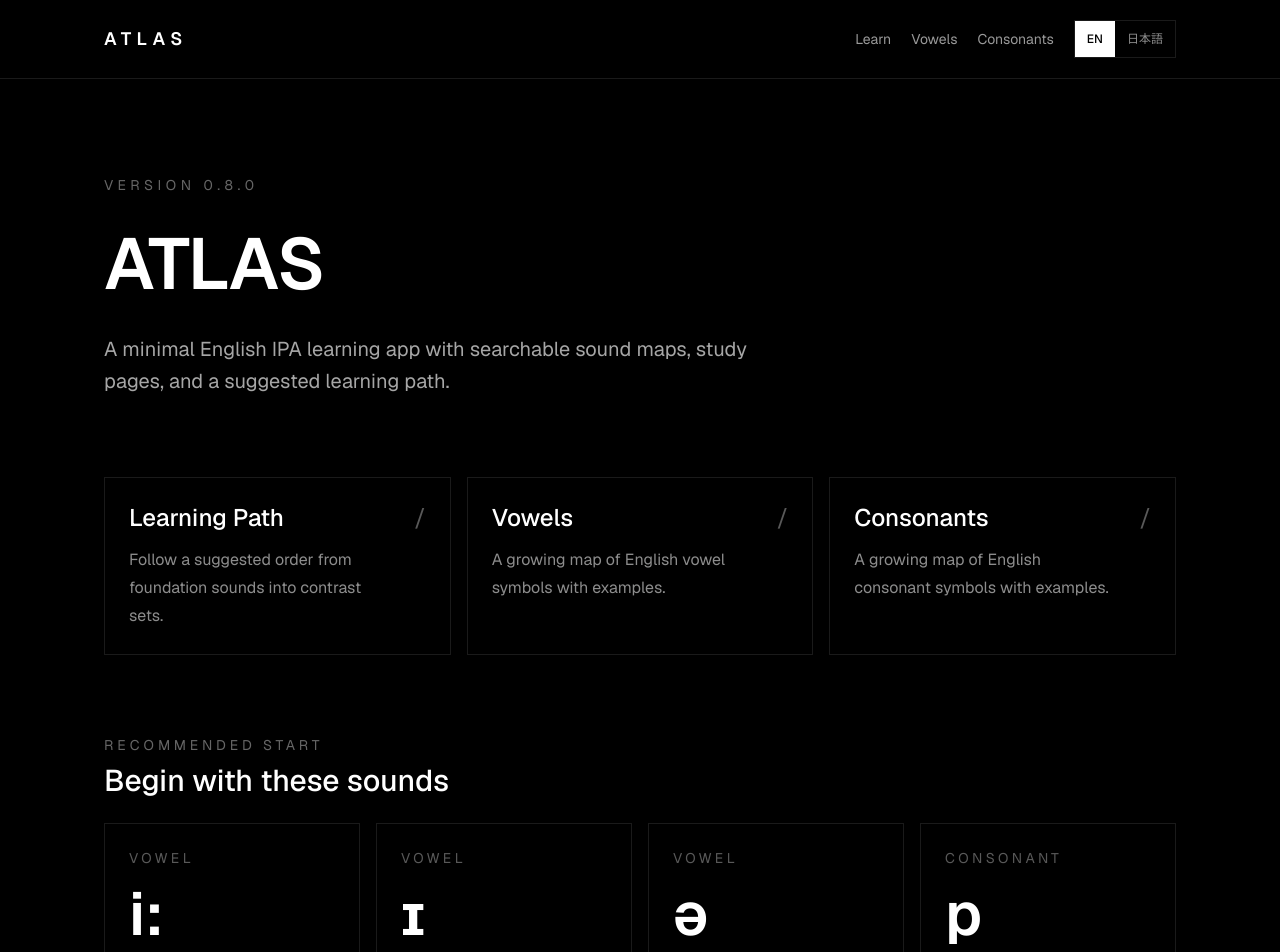
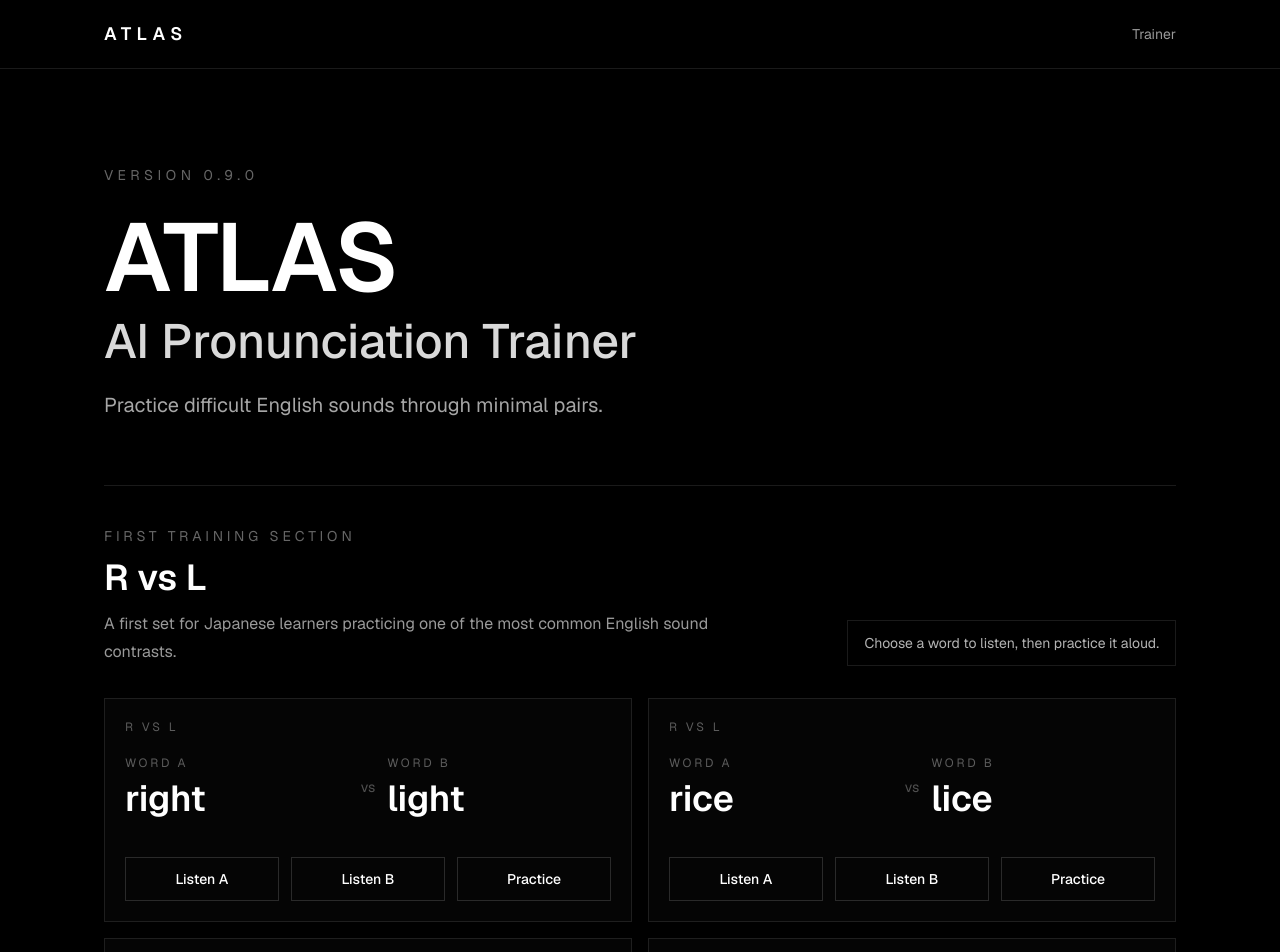
Before and after one commit to KulafuAcademy/ATLAS, a Next.js app: page / in a window 1280 px wide. Shown: the top 952 px of the page. Built offline with nearby package versions, Linux system fonts and the light colour scheme.

Commit message:
Add pronunciation trainer MVP

```diff
--- a/app/layout.tsx
+++ b/app/layout.tsx
@@ -17,7 +17,7 @@ const geistMono = Geist_Mono({
 
 export const metadata: Metadata = {
   title: "ATLAS",
-  description: "English IPA learning foundation",
+  description: "AI pronunciation trainer for Japanese learners of English",
   icons: {
     icon: "/icons/icon.svg",
     apple: "/icons/icon.svg",
--- a/app/page.tsx
+++ b/app/page.tsx
@@ -1,75 +1,31 @@
-import { PageHeader } from "@/components/common/PageHeader";
-import { LocalizedText } from "@/components/common/LocalizedText";
-import { SectionLink } from "@/components/common/SectionLink";
-import { IpaPreviewGrid } from "@/components/ipa/IpaPreviewGrid";
-import { ipaSections, ipaSymbols } from "@/data/ipa";
-import { getRecommendedStartSymbols } from "@/lib/learning";
+import { MinimalPairTrainer } from "@/components/training/MinimalPairTrainer";
+import { rVsLPairs } from "@/data/minimalPairs";
 
 export default function HomePage() {
-  const recommendedSymbols = getRecommendedStartSymbols();
-
   return (
-    <div className="space-y-20">
-      <PageHeader
-        eyebrow="Version 0.8.0"
-        title="ATLAS"
-        description={{
-          en: "A minimal English IPA learning app with searchable sound maps, study pages, and a suggested learning path.",
-          ja: "検索できる音声マップ、学習ページ、推奨学習順を備えた英語IPA学習アプリです。",
-        }}
-      />
-
-      <section className="grid gap-4 md:grid-cols-3">
-        <SectionLink
-          title={{ en: "Learning Path", ja: "学習順序" }}
-          description={{
-            en: "Follow a suggested order from foundation sounds into contrast sets.",
-            ja: "基礎の音から対比セットへ進む、推奨の学習順です。",
-          }}
-          href="/learn"
-        />
-        {ipaSections.map((section) => (
-          <SectionLink
-            key={section.href}
-            title={section.title}
-            description={section.description}
-            href={section.href}
-          />
-        ))}
+    <div className="space-y-16">
+      <section className="max-w-4xl space-y-6">
+        <p className="text-sm uppercase tracking-[0.32em] text-white/40">
+          Version 0.9.0
+        </p>
+        <div className="space-y-3">
+          <h1 className="text-6xl font-semibold leading-none text-white md:text-8xl">
+            ATLAS
+          </h1>
+          <p className="text-3xl font-medium text-white/85 md:text-5xl">
+            AI Pronunciation Trainer
+          </p>
+        </div>
+        <p className="max-w-2xl text-lg leading-8 text-white/65 md:text-xl">
+          Practice difficult English sounds through minimal pairs.
+        </p>
       </section>
 
-      <section className="space-y-6">
-        <div className="space-y-2">
-          <p className="text-sm uppercase tracking-[0.28em] text-white/40">
-            <LocalizedText
-              value={{ en: "Recommended Start", ja: "最初のおすすめ" }}
-            />
-          </p>
-          <h2 className="text-2xl font-medium md:text-3xl">
-            <LocalizedText
-              value={{
-                en: "Begin with these sounds",
-                ja: "この音から始めましょう",
-              }}
-            />
-          </h2>
-        </div>
-        <IpaPreviewGrid symbols={recommendedSymbols} />
-      </section>
-
-      <section className="space-y-6">
-        <div className="space-y-2">
-          <p className="text-sm uppercase tracking-[0.28em] text-white/40">
-            <LocalizedText value={{ en: "Preview", ja: "プレビュー" }} />
-          </p>
-          <h2 className="text-2xl font-medium md:text-3xl">
-            <LocalizedText
-              value={{ en: "Starter IPA entries", ja: "IPAエントリー一覧" }}
-            />
-          </h2>
-        </div>
-        <IpaPreviewGrid symbols={ipaSymbols.slice(0, 4)} />
-      </section>
+      <MinimalPairTrainer
+        title="R vs L"
+        description="A first set for Japanese learners practicing one of the most common English sound contrasts."
+        pairs={rVsLPairs}
+      />
     </div>
   );
 }
--- a/components/layout/SiteHeader.tsx
+++ b/components/layout/SiteHeader.tsx
@@ -2,19 +2,9 @@
 
 import Link from "next/link";
 
-import { LanguageToggle } from "@/components/language/LanguageToggle";
-import { useLanguage } from "@/components/language/LanguageProvider";
 import { navItems } from "@/lib/navigation";
-import { uiText } from "@/lib/i18n";
 
 export function SiteHeader() {
-  const { text } = useLanguage();
-  const navLabels = {
-    Learn: uiText.navLearn,
-    Vowels: uiText.navVowels,
-    Consonants: uiText.navConsonants,
-  };
-
   return (
     <header className="sticky top-0 z-20 border-b border-white/10 bg-black/85 backdrop-blur">
       <div className="mx-auto flex max-w-6xl items-center justify-between gap-6 px-6 py-5 md:px-10">
@@ -29,11 +19,10 @@ export function SiteHeader() {
                 href={item.href}
                 className="text-white/60 transition hover:text-white"
               >
-                {text(navLabels[item.label as keyof typeof navLabels])}
+                {item.label}
               </Link>
             ))}
           </nav>
-          <LanguageToggle />
         </div>
       </div>
     </header>
--- /dev/null
+++ b/components/training/MinimalPairTrainer.tsx
@@ -0,0 +1,126 @@
+"use client";
+
+import { useState } from "react";
+
+import type { MinimalPair } from "@/types/training";
+
+type MinimalPairTrainerProps = {
+  title: string;
+  description: string;
+  pairs: MinimalPair[];
+};
+
+export function MinimalPairTrainer({
+  title,
+  description,
+  pairs,
+}: MinimalPairTrainerProps) {
+  const [message, setMessage] = useState(
+    "Choose a word to listen, then practice it aloud.",
+  );
+
+  function speak(word: string) {
+    if (!("speechSynthesis" in window)) {
+      setMessage("Speech playback is not supported in this browser.");
+      return;
+    }
+
+    window.speechSynthesis.cancel();
+
+    const utterance = new SpeechSynthesisUtterance(word);
+    utterance.lang = "en-US";
+    utterance.rate = 0.85;
+    utterance.pitch = 1;
+
+    window.speechSynthesis.speak(utterance);
+    setMessage(`Playing: ${word}`);
+  }
+
+  function showPracticeMessage() {
+    setMessage("Voice analysis will be added later.");
+  }
+
+  return (
+    <section className="space-y-8">
+      <div className="flex flex-col gap-4 border-t border-white/10 pt-10 sm:flex-row sm:items-end sm:justify-between">
+        <div className="space-y-3">
+          <p className="text-sm uppercase tracking-[0.28em] text-white/40">
+            First training section
+          </p>
+          <h2 className="text-3xl font-semibold text-white md:text-4xl">
+            {title}
+          </h2>
+          <p className="max-w-2xl leading-7 text-white/60">{description}</p>
+        </div>
+        <p
+          role="status"
+          aria-live="polite"
+          className="border border-white/10 px-4 py-3 text-sm text-white/70"
+        >
+          {message}
+        </p>
+      </div>
+
+      <div className="grid gap-4 md:grid-cols-2">
+        {pairs.map((pair) => (
+          <article
+            key={pair.id}
+            className="flex min-h-56 flex-col justify-between border border-white/10 bg-white/[0.02] p-5 transition hover:border-white/30"
+          >
+            <div className="space-y-5">
+              <p className="text-xs uppercase tracking-[0.24em] text-white/35">
+                {pair.soundFocus}
+              </p>
+              <div className="grid grid-cols-[1fr_auto_1fr] items-center gap-3">
+                <WordLabel label="A" word={pair.wordA} />
+                <span className="text-sm text-white/30">vs</span>
+                <WordLabel label="B" word={pair.wordB} />
+              </div>
+            </div>
+
+            <div className="mt-8 grid gap-3 sm:grid-cols-3">
+              <ActionButton onClick={() => speak(pair.wordA)}>
+                Listen A
+              </ActionButton>
+              <ActionButton onClick={() => speak(pair.wordB)}>
+                Listen B
+              </ActionButton>
+              <ActionButton onClick={showPracticeMessage}>
+                Practice
+              </ActionButton>
+            </div>
+          </article>
+        ))}
+      </div>
+    </section>
+  );
+}
+
+function WordLabel({ label, word }: { label: string; word: string }) {
+  return (
+    <div className="space-y-2">
+      <p className="text-xs uppercase tracking-[0.22em] text-white/35">
+        Word {label}
+      </p>
+      <p className="text-3xl font-semibold text-white md:text-4xl">{word}</p>
+    </div>
+  );
+}
+
+function ActionButton({
+  children,
+  onClick,
+}: {
+  children: string;
+  onClick: () => void;
+}) {
+  return (
+    <button
+      type="button"
+      onClick={onClick}
+      className="h-11 border border-white/15 px-3 text-sm font-medium text-white transition hover:border-white hover:bg-white hover:text-black focus:border-white focus:outline-none"
+    >
+      {children}
+    </button>
+  );
+}
--- /dev/null
+++ b/data/minimalPairs.ts
@@ -0,0 +1,34 @@
+import type { MinimalPair } from "@/types/training";
+
+export const rVsLPairs: MinimalPair[] = [
+  {
+    id: "right-light",
+    soundFocus: "R vs L",
+    wordA: "right",
+    wordB: "light",
+  },
+  {
+    id: "rice-lice",
+    soundFocus: "R vs L",
+    wordA: "rice",
+    wordB: "lice",
+  },
+  {
+    id: "road-load",
+    soundFocus: "R vs L",
+    wordA: "road",
+    wordB: "load",
+  },
+  {
+    id: "glass-grass",
+    soundFocus: "R vs L",
+    wordA: "glass",
+    wordB: "grass",
+  },
+  {
+    id: "free-flee",
+    soundFocus: "R vs L",
+    wordA: "free",
+    wordB: "flee",
+  },
+];
--- a/lib/navigation.ts
+++ b/lib/navigation.ts
@@ -1,5 +1,3 @@
 export const navItems = [
-  { label: "Learn", href: "/learn" },
-  { label: "Vowels", href: "/vowels" },
-  { label: "Consonants", href: "/consonants" },
+  { label: "Trainer", href: "/" },
 ];
--- a/package.json
+++ b/package.json
@@ -1,6 +1,6 @@
 {
   "name": "atlas",
-  "version": "0.8.0",
+  "version": "0.9.0",
   "private": true,
   "scripts": {
     "dev": "next dev",
--- /dev/null
+++ b/types/training.ts
@@ -0,0 +1,6 @@
+export type MinimalPair = {
+  id: string;
+  soundFocus: string;
+  wordA: string;
+  wordB: string;
+};
```
Also changed, not shown: 2 other files (tests, documents, lock files or other folders).
